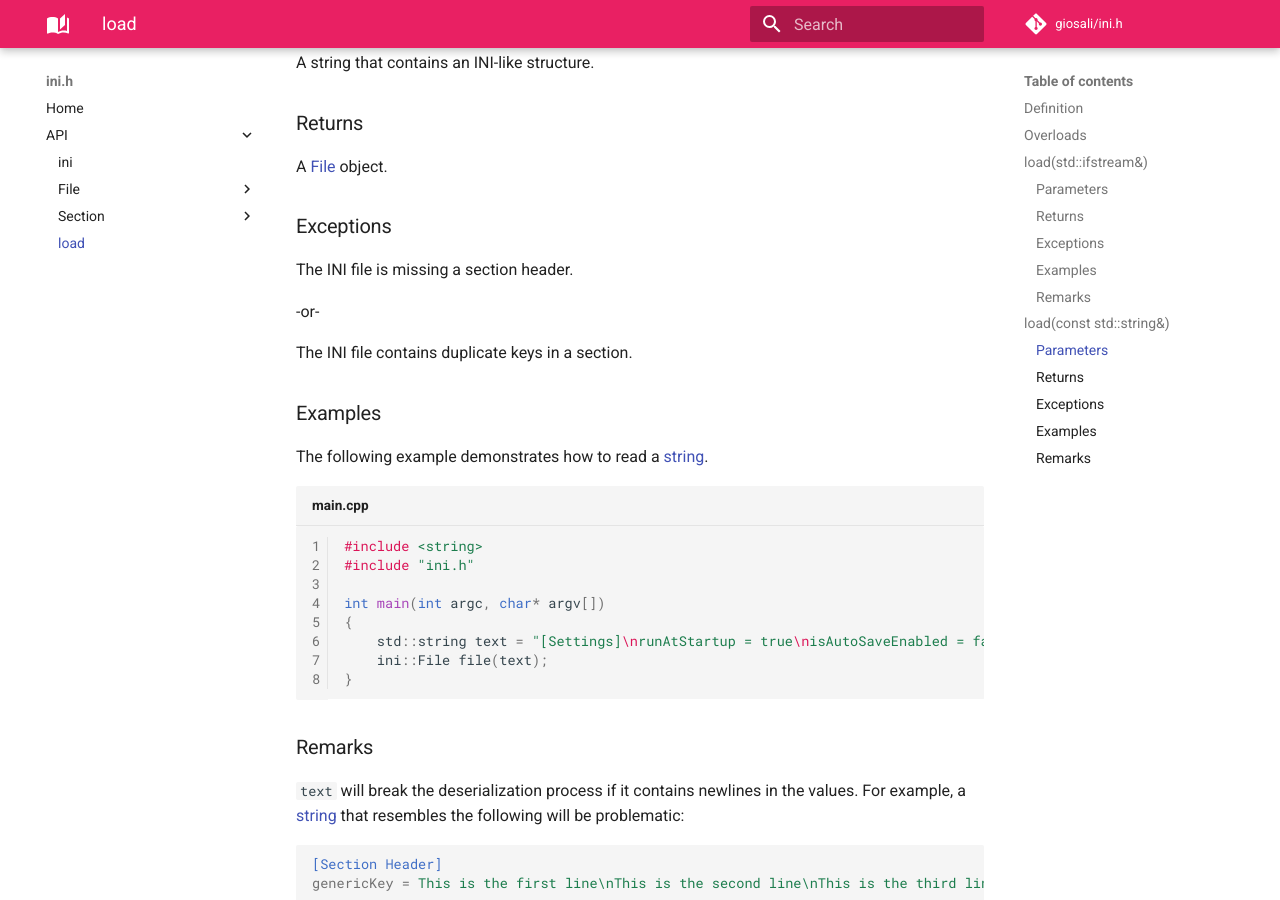
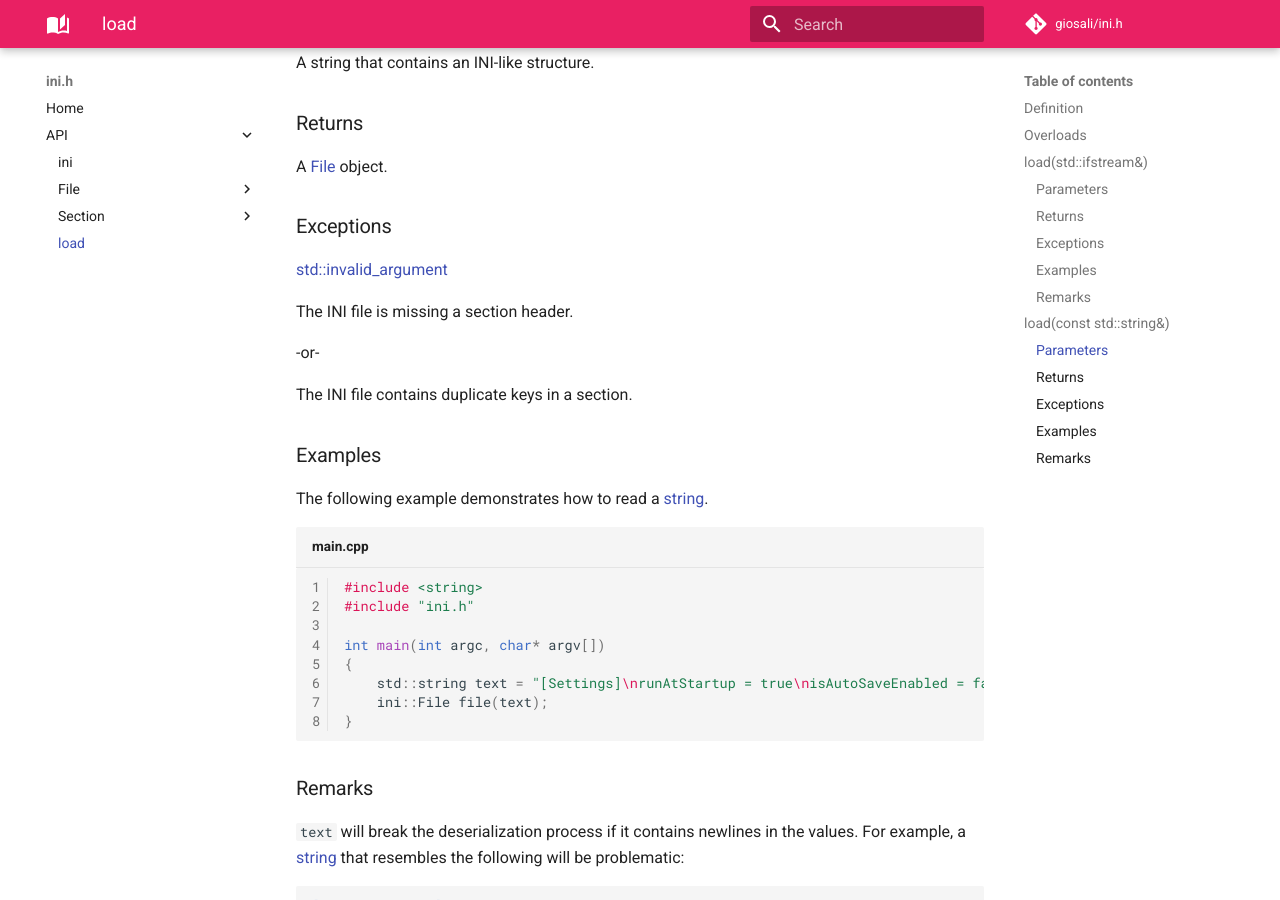
Before and after one commit to giosali/ini.h, an MkDocs documentation site: the page built from docs/api/load.md, in a window 1280 px wide and 900 px high, scrolled down 2051 px. Built offline with MkDocs 1.6.1 and Material for MkDocs 9.7.7, drawn with Linux system fonts in a browser that asks for light colours; comment, search, counter and statistics services are not loaded.

Commit message:
Add missing exception info

```diff
--- a/docs/api/load.md
+++ b/docs/api/load.md
@@ -85,6 +85,8 @@ A [File](./file/file.md) object.
 
 ### Exceptions
 
+[std::invalid_argument](https://cplusplus.com/reference/stdexcept/invalid_argument/)
+
 The INI file is missing a section header.
 
 -or-
```
